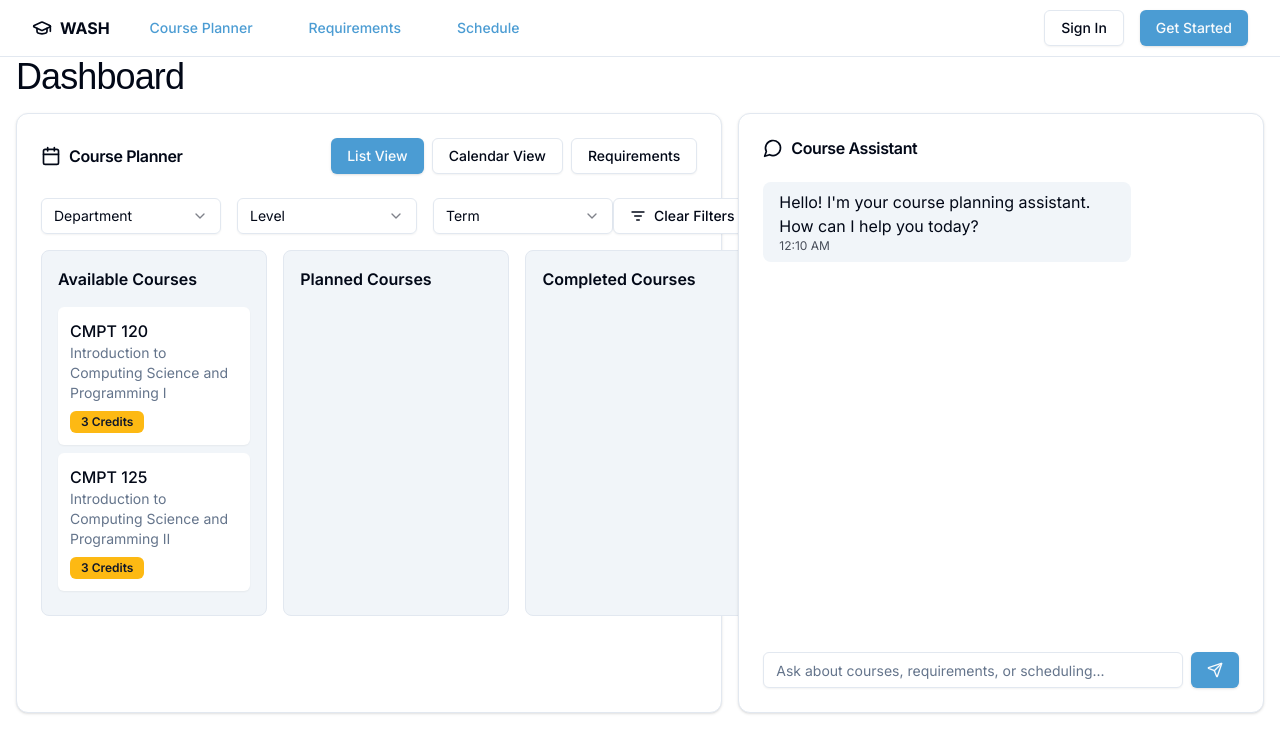
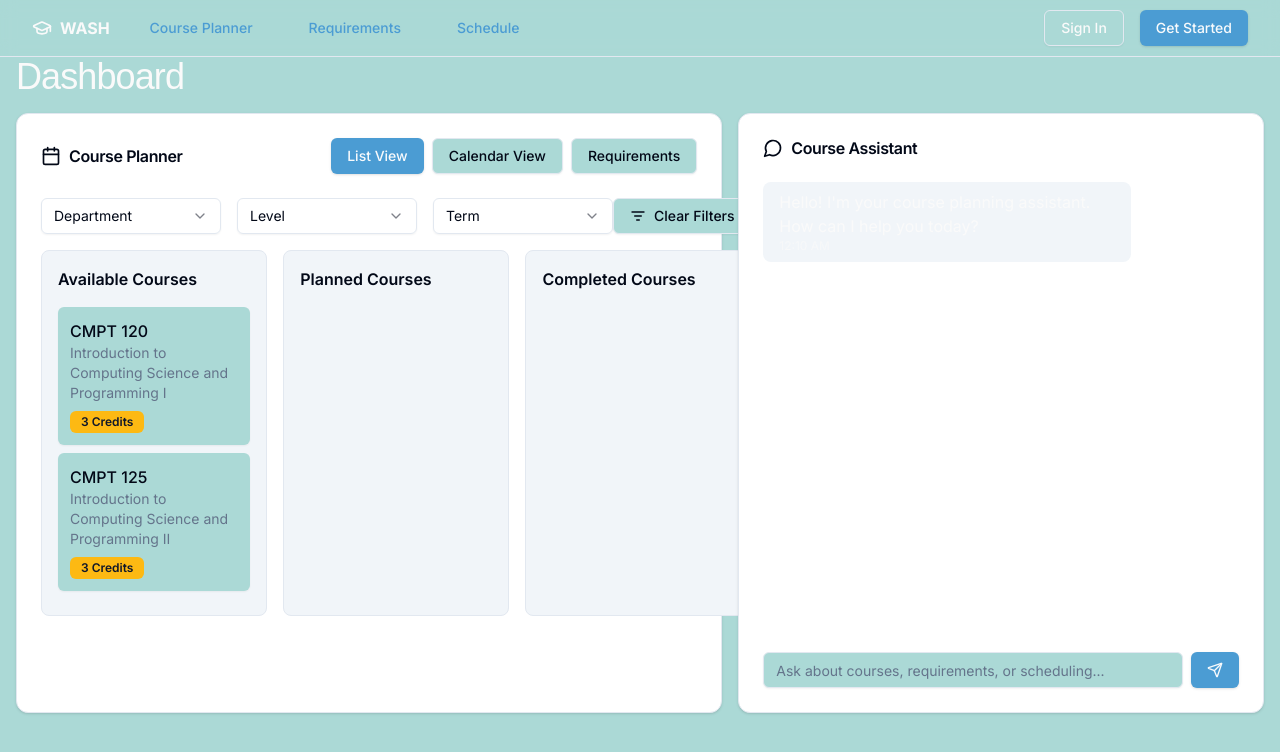
Before and after one commit to StormForge-DonutDevelopers/W.A.S.H, a Next.js app: page / in a window 1280 px wide. Shown: the top 752 px of the page. Built offline with nearby package versions, Linux system fonts and the light colour scheme; a web font is replaced by a local one.

Commit message:
Changed background and foreground colours

```diff
--- a/app/globals.css
+++ b/app/globals.css
@@ -7,9 +7,9 @@
 
 @layer base {
   :root {
-    --background: 0 0% 100%;
+    --background: 176 38% 76%;
 
-    --foreground: 222.2 84% 4.9%;
+    --foreground: 0 0% 98%;
 
     --card: 0 0% 100%;
     --card-foreground: 222.2 84% 4.9%;
```
